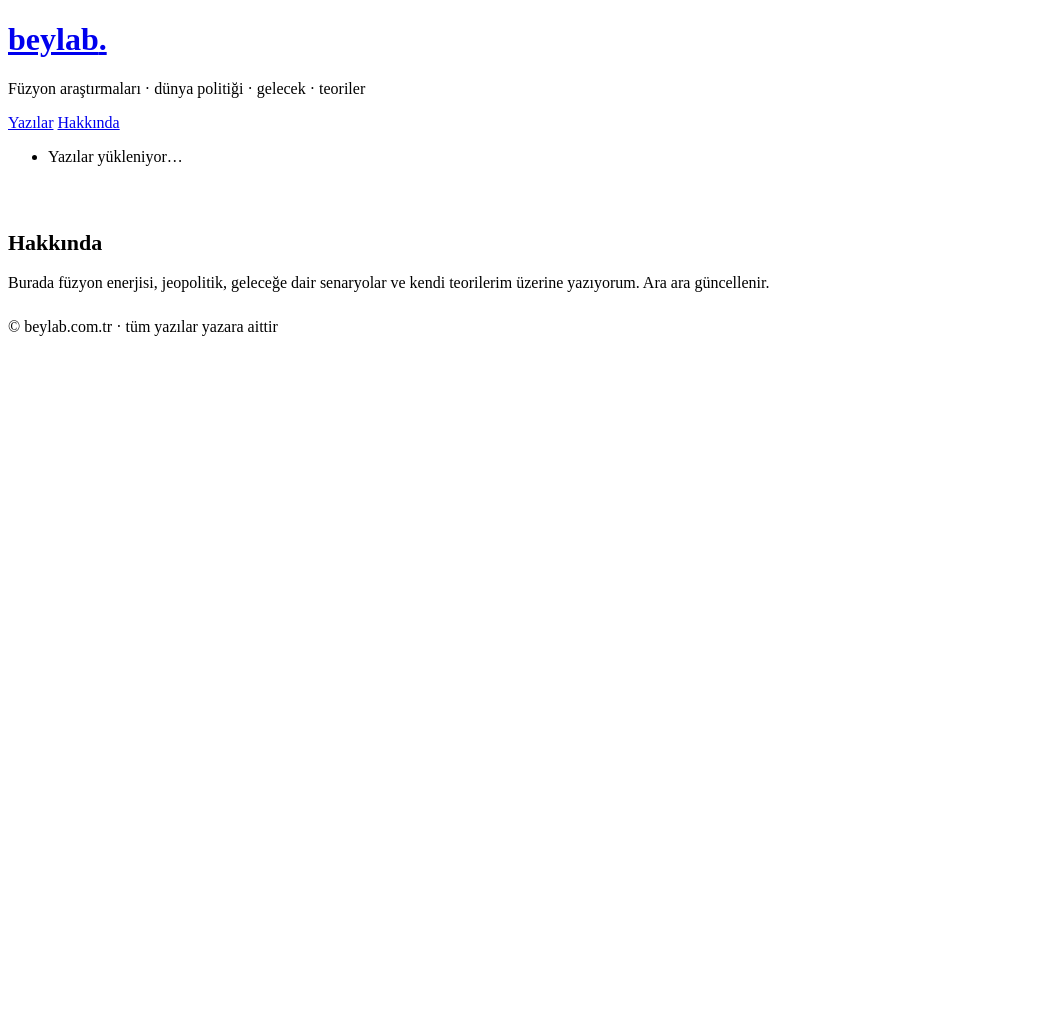
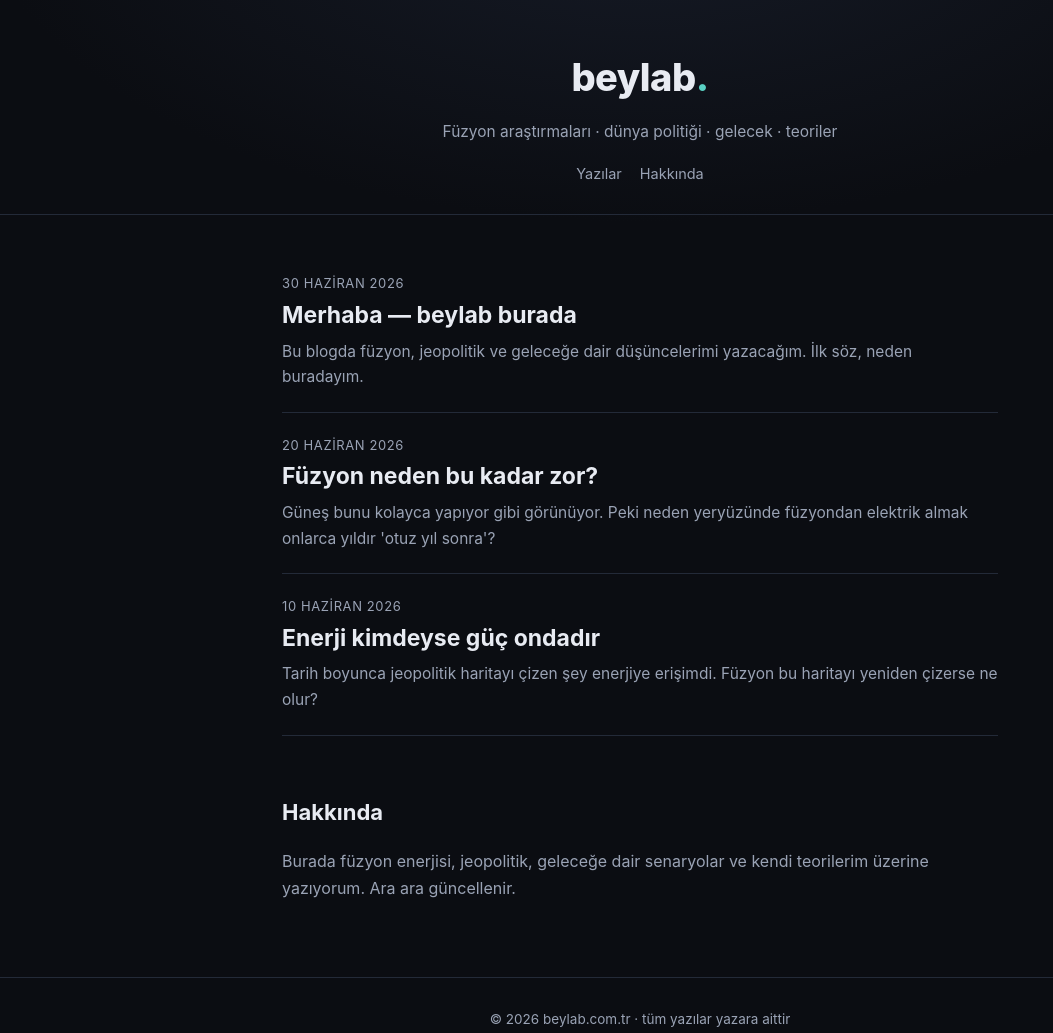
Before and after one commit to bugra-jpg/beylab, a plain HTML site: page index.html in a window 1280 px wide. Shown: the whole page, without its empty margins (0-1053 px from the left). Before the commit the page ends 800 px from the top, so only its background shows below. Drawn offline with Linux system fonts and the light colour scheme.

Commit message:
Add files via upload

````diff
--- a/app.js
+++ b/app.js
@@ -0,0 +1,87 @@
+// beylab — basit, derleme gerektirmeyen blog motoru
+(function () {
+  var y = document.getElementById("year");
+  if (y) y.textContent = new Date().getFullYear();
+})();
+
+// Tarihi Türkçe biçimle (2026-06-30 -> 30 Haziran 2026)
+function formatDate(iso) {
+  if (!iso) return "";
+  var aylar = ["Ocak","Şubat","Mart","Nisan","Mayıs","Haziran","Temmuz","Ağustos","Eylül","Ekim","Kasım","Aralık"];
+  var p = String(iso).split("-");
+  if (p.length !== 3) return iso;
+  var g = parseInt(p[2], 10), a = parseInt(p[1], 10) - 1, yil = p[0];
+  if (isNaN(g) || isNaN(a) || !aylar[a]) return iso;
+  return g + " " + aylar[a] + " " + yil;
+}
+
+function escapeHtml(s) {
+  return String(s).replace(/[&<>"]/g, function (c) {
+    return { "&": "&amp;", "<": "&lt;", ">": "&gt;", '"': "&quot;" }[c];
+  });
+}
+
+// --- Ana sayfa: yazı listesi ---
+function renderIndex() {
+  var list = document.getElementById("post-list");
+  fetch("posts.json", { cache: "no-cache" })
+    .then(function (r) { if (!r.ok) throw new Error("posts.json bulunamadı"); return r.json(); })
+    .then(function (posts) {
+      if (!posts.length) { list.innerHTML = '<li class="state">Henüz yazı yok.</li>'; return; }
+      list.innerHTML = posts.map(function (p) {
+        return '<li><a class="post-card" href="post.html?p=' + encodeURIComponent(p.slug) + '">' +
+          '<div class="meta">' + formatDate(p.date) + '</div>' +
+          '<h2>' + escapeHtml(p.title) + '</h2>' +
+          (p.excerpt ? '<p>' + escapeHtml(p.excerpt) + '</p>' : '') +
+          '</a></li>';
+      }).join("");
+    })
+    .catch(function (e) {
+      list.innerHTML = '<li class="state">Liste yüklenemedi: ' + escapeHtml(e.message) + '</li>';
+    });
+}
+
+// Markdown dosyasından front matter (--- ... ---) ayıkla
+function parseFrontMatter(text) {
+  var meta = {}, body = text;
+  var m = text.match(/^﻿?---\s*\r?\n([\s\S]*?)\r?\n---\s*\r?\n?([\s\S]*)$/);
+  if (m) {
+    m[1].split(/\r?\n/).forEach(function (line) {
+      var idx = line.indexOf(":");
+      if (idx > -1) {
+        var k = line.slice(0, idx).trim();
+        var v = line.slice(idx + 1).trim().replace(/^["']|["']$/g, "");
+        if (k) meta[k] = v;
+      }
+    });
+    body = m[2];
+  }
+  return { meta: meta, body: body };
+}
+
+// --- Tekil yazı sayfası ---
+function renderPost() {
+  var el = document.getElementById("article");
+  var slug = new URLSearchParams(location.search).get("p");
+  if (!slug || !/^[a-zA-Z0-9._-]+$/.test(slug)) {
+    el.innerHTML = '<div class="state">Yazı bulunamadı. <a href="index.html">Ana sayfaya dön</a></div>';
+    return;
+  }
+  fetch("posts/" + slug + ".md", { cache: "no-cache" })
+    .then(function (r) { if (!r.ok) throw new Error("yazı bulunamadı"); return r.text(); })
+    .then(function (text) {
+      var parsed = parseFrontMatter(text);
+      var title = parsed.meta.title || slug;
+      var date = parsed.meta.date || "";
+      document.title = title + " — beylab";
+      marked.setOptions({ breaks: false, gfm: true });
+      el.innerHTML =
+        '<a class="back" href="index.html">← Tüm yazılar</a>' +
+        '<h1>' + escapeHtml(title) + '</h1>' +
+        '<div class="meta">' + formatDate(date) + '</div>' +
+        '<div class="content">' + marked.parse(parsed.body) + '</div>';
+    })
+    .catch(function (e) {
+      el.innerHTML = '<div class="state">Yazı yüklenemedi. <a href="index.html">Ana sayfaya dön</a></div>';
+    });
+}
--- a/post.html
+++ b/post.html
@@ -3,40 +3,29 @@
 <head>
   <meta charset="UTF-8">
   <meta name="viewport" content="width=device-width, initial-scale=1.0">
-  <title>beylab — füzyon, gelecek ve teoriler</title>
-  <meta name="description" content="Füzyon araştırmaları, dünya politiği, gelecek ve bunlara dair teoriler üzerine kişisel yazılar.">
-  <meta property="og:title" content="beylab">
-  <meta property="og:description" content="Füzyon araştırmaları, dünya politiği, gelecek ve teoriler üzerine yazılar.">
-  <meta property="og:type" content="website">
+  <title>beylab</title>
   <link rel="stylesheet" href="style.css">
+  <script src="https://cdn.jsdelivr.net/npm/marked@12.0.2/marked.min.js"></script>
 </head>
 <body>
   <header class="site-header">
     <div class="wrap">
       <h1 class="brand"><a href="index.html">beylab<span class="dot">.</span></a></h1>
       <p class="tagline">Füzyon araştırmaları · dünya politiği · gelecek · teoriler</p>
-      <nav class="nav">
-        <a href="index.html">Yazılar</a>
-        <a href="#hakkinda">Hakkında</a>
-      </nav>
     </div>
   </header>
 
   <main class="wrap">
-    <ul class="post-list" id="post-list">
-      <li class="state">Yazılar yükleniyor…</li>
-    </ul>
-    <section id="hakkinda" style="padding:30px 0 10px; color:var(--muted);">
-      <h2 style="color:var(--text); font-size:22px;">Hakkında</h2>
-      <p>Burada füzyon enerjisi, jeopolitik, geleceğe dair senaryolar ve kendi teorilerim üzerine yazıyorum. Ara ara güncellenir.</p>
-    </section>
+    <article class="article" id="article">
+      <div class="state">Yazı yükleniyor…</div>
+    </article>
   </main>
 
   <footer class="site-footer">
-    <div class="wrap">© <span id="year"></span> beylab.com.tr · tüm yazılar yazara aittir</div>
+    <div class="wrap">© <span id="year"></span> beylab.com.tr</div>
   </footer>
 
   <script src="app.js"></script>
-  <script>renderIndex();</script>
+  <script>renderPost();</script>
 </body>
 </html>
--- a/posts.json
+++ b/posts.json
@@ -1,31 +1,20 @@
-<!DOCTYPE html>
-<html lang="tr">
-<head>
-  <meta charset="UTF-8">
-  <meta name="viewport" content="width=device-width, initial-scale=1.0">
-  <title>beylab</title>
-  <link rel="stylesheet" href="style.css">
-  <script src="https://cdn.jsdelivr.net/npm/marked@12.0.2/marked.min.js"></script>
-</head>
-<body>
-  <header class="site-header">
-    <div class="wrap">
-      <h1 class="brand"><a href="index.html">beylab<span class="dot">.</span></a></h1>
-      <p class="tagline">Füzyon araştırmaları · dünya politiği · gelecek · teoriler</p>
-    </div>
-  </header>
-
-  <main class="wrap">
-    <article class="article" id="article">
-      <div class="state">Yazı yükleniyor…</div>
-    </article>
-  </main>
-
-  <footer class="site-footer">
-    <div class="wrap">© <span id="year"></span> beylab.com.tr</div>
-  </footer>
-
-  <script src="app.js"></script>
-  <script>renderPost();</script>
-</body>
-</html>
+[
+  {
+    "slug": "2026-06-30-merhaba",
+    "title": "Merhaba — beylab burada",
+    "date": "2026-06-30",
+    "excerpt": "Bu blogda füzyon, jeopolitik ve geleceğe dair düşüncelerimi yazacağım. İlk söz, neden buradayım."
+  },
+  {
+    "slug": "2026-06-20-fuzyon-neden-zor",
+    "title": "Füzyon neden bu kadar zor?",
+    "date": "2026-06-20",
+    "excerpt": "Güneş bunu kolayca yapıyor gibi görünüyor. Peki neden yeryüzünde füzyondan elektrik almak onlarca yıldır 'otuz yıl sonra'?"
+  },
+  {
+    "slug": "2026-06-10-enerji-ve-guc",
+    "title": "Enerji kimdeyse güç ondadır",
+    "date": "2026-06-10",
+    "excerpt": "Tarih boyunca jeopolitik haritayı çizen şey enerjiye erişimdi. Füzyon bu haritayı yeniden çizerse ne olur?"
+  }
+]
--- a/style.css
+++ b/style.css
@@ -1,116 +1,65 @@
-# beylab.com.tr — kişisel blog
-
-Derleme (build) gerektirmeyen, tamamen **ücretsiz** statik blog. GitHub Pages üzerinde barınır.
-Yeni yazı eklemek = `posts/` klasörüne bir `.md` dosyası koymak. Gerisi otomatik.
-
----
-
-## Bölüm 1 — Siteyi ilk kez yayına alma (tek seferlik, ~15 dk)
-
-### 1) GitHub'da depo (repository) oluştur
-1. https://github.com/new adresine git.
-2. **Repository name**: `beylab` (ya da istediğin bir ad).
-3. **Public** seç (GitHub Pages ücretsiz katmanda public olmalı).
-4. "Create repository" de.
-
-### 2) Bu klasördeki dosyaları yükle
-En kolay yol, tarayıcıdan sürükle-bırak:
-1. Yeni deponun sayfasında **"uploading an existing file"** bağlantısına tıkla.
-2. Bu `beylab-site` klasörünün **içindeki** tüm dosya ve klasörleri (index.html, post.html, style.css, app.js, posts.json, CNAME, .nojekyll, `posts/`, `scripts/`, `.github/`) sürükleyip bırak.
-   - Not: `.github` ve `.nojekyll` gibi noktayla başlayan dosyaların da yüklendiğinden emin ol.
-3. Aşağıda **"Commit changes"** de.
-
-### 3) GitHub Pages'i aç
-1. Depoda **Settings → Pages**.
-2. **Build and deployment → Source** kısmında **"GitHub Actions"** seç.
-3. Birkaç dakika içinde `.github/workflows/deploy.yml` çalışır ve siten yayınlanır.
-   İlerlemeyi **Actions** sekmesinden izleyebilirsin.
-
-Bu noktada siten şu adreste yayında olur:
-`https://KULLANICIADIN.github.io/beylab/`
-
-### 4) Kendi alan adını bağla (beylab.com.tr)
-Depoda `CNAME` dosyası zaten `beylab.com.tr` içeriyor. Şimdi DNS tarafını ayarla:
-
-**metunic.com (ya da DNS panelin) üzerinde şu kayıtları ekle:**
-
-Apex (kök) alan adı `beylab.com.tr` için 4 adet **A** kaydı:
-
-| Tip | Ad / Host | Değer |
-|-----|-----------|-------|
-| A | @ | 185.199.108.153 |
-| A | @ | 185.199.109.153 |
-| A | @ | 185.199.110.153 |
-| A | @ | 185.199.111.153 |
-
-`www` için 1 adet **CNAME** kaydı:
-
-| Tip | Ad / Host | Değer |
-|-----|-----------|-------|
-| CNAME | www | KULLANICIADIN.github.io |
-
-Sonra GitHub'da **Settings → Pages → Custom domain** kısmına `beylab.com.tr` yaz ve kaydet.
-DNS yayılması genelde birkaç dakika–birkaç saat sürer. Yayıldıktan sonra
-**"Enforce HTTPS"** kutusunu işaretle (ücretsiz SSL sertifikası otomatik gelir).
-
----
-
-## Bölüm 2 — Yeni yazı ekleme (her seferinde, ~2 dk)
-
-1. GitHub'da deponda `posts/` klasörüne gir.
-2. Sağ üstte **"Add file → Create new file"**.
-3. Dosya adını şu biçimde ver: `YIL-AY-GUN-kisa-baslik.md`
-   Örnek: `2026-07-15-yapay-zeka-ve-fuzyon.md`
-   (Sadece İngiliz harfleri, rakam ve tire kullan; boşluk ve Türkçe karakter kullanma.)
-4. İçeriğin en üstüne şu bloğu koy (front matter), altına yazını yaz:
-
-```
----
-title: Yazının görünen başlığı
-date: 2026-07-15
-excerpt: Ana sayfada görünecek 1-2 cümlelik özet.
----
-
-Buradan itibaren yazını **Markdown** ile yaz.
-
-## Ara başlık
-
-Normal paragraf. **Kalın**, *italik*, [bağlantı](https://ornek.com).
-
-- madde
-- madde
-
-> alıntı
-```
-
-5. Aşağıda **"Commit changes"** de.
-6. Bitti! 1–2 dakika içinde yazı otomatik olarak ana sayfada belirir.
-   (`posts.json` listesi GitHub Actions tarafından kendiliğinden güncellenir — sen dokunmazsın.)
-
-### Yazıyı düzenlemek / silmek
-- Düzenle: `posts/` içindeki dosyayı aç → kalem ikonu → düzenle → commit.
-- Sil: dosyayı aç → çöp kutusu ikonu → commit.
-
----
-
-## Markdown kısa hatırlatma
-- `# Başlık`, `## Alt başlık`
-- `**kalın**`, `*italik*`
-- `[yazı](https://link)`
-- Liste: satır başına `- ` veya `1. `
-- Alıntı: `> ...`
-- Kod: `` `kod` `` veya üç ters tırnakla blok
-- Yatay çizgi: `---`
-
-## Dosya yapısı
-```
-index.html        Ana sayfa (yazı listesi)
-post.html         Tekil yazı görünümü
-style.css         Tasarım
-app.js            Blog motoru (markdown'ı tarayıcıda render eder)
-posts.json        Yazı listesi (otomatik üretilir)
-posts/            Tüm yazılar (.md dosyaları) — sen buraya yazarsın
-scripts/          posts.json'u üreten script
-.github/          Otomatik yayın ayarı
-CNAME             Alan adı (beylab.com.tr)
-```
+:root {
+  --bg: #0b0d12;
+  --bg-soft: #12151d;
+  --card: #151a24;
+  --border: #232a38;
+  --text: #e8ebf2;
+  --muted: #9aa3b5;
+  --accent: #5ad1c4;
+  --accent-2: #7c8cff;
+  --max: 760px;
+  --radius: 14px;
+  --serif: "Iowan Old Style", "Palatino Linotype", "Georgia", serif;
+  --sans: -apple-system, BlinkMacSystemFont, "Segoe UI", Roboto, "Helvetica Neue", Arial, sans-serif;
+}
+* { box-sizing: border-box; }
+html { scroll-behavior: smooth; }
+body {
+  margin: 0;
+  background: radial-gradient(1200px 600px at 50% -10%, #161b27 0%, var(--bg) 55%);
+  color: var(--text);
+  font-family: var(--sans);
+  line-height: 1.65;
+  -webkit-font-smoothing: antialiased;
+}
+a { color: var(--accent); text-decoration: none; }
+a:hover { color: var(--accent-2); }
+.wrap { max-width: var(--max); margin: 0 auto; padding: 0 22px; }
+.site-header { padding: 46px 0 28px; text-align: center; border-bottom: 1px solid var(--border); }
+.brand { font-size: 38px; font-weight: 800; letter-spacing: -0.5px; margin: 0; }
+.brand a { color: var(--text); }
+.brand .dot { color: var(--accent); }
+.tagline { color: var(--muted); margin: 10px 0 18px; font-size: 15.5px; }
+.nav { display: flex; gap: 18px; justify-content: center; font-size: 14.5px; }
+.nav a { color: var(--muted); }
+.nav a:hover { color: var(--accent); }
+.post-list { padding: 36px 0 10px; list-style: none; margin: 0; }
+.post-card { display: block; padding: 22px 0; border-bottom: 1px solid var(--border); }
+.post-card .meta { font-size: 13px; color: var(--muted); text-transform: uppercase; letter-spacing: 0.6px; }
+.post-card h2 { margin: 6px 0 8px; font-size: 23px; font-weight: 700; color: var(--text); line-height: 1.3; }
+.post-card:hover h2 { color: var(--accent); }
+.post-card p { margin: 0; color: var(--muted); font-size: 15.5px; }
+.article { padding: 40px 0 20px; }
+.article .back { font-size: 14px; color: var(--muted); display: inline-block; margin-bottom: 26px; }
+.article h1 { font-size: 33px; line-height: 1.22; margin: 0 0 10px; letter-spacing: -0.5px; }
+.article .meta { color: var(--muted); font-size: 14px; margin-bottom: 30px; }
+.content { font-family: var(--serif); font-size: 19px; line-height: 1.78; }
+.content h2 { font-family: var(--sans); font-size: 25px; margin: 38px 0 12px; }
+.content h3 { font-family: var(--sans); font-size: 20px; margin: 30px 0 10px; }
+.content p { margin: 0 0 22px; }
+.content img { max-width: 100%; border-radius: var(--radius); }
+.content blockquote { margin: 24px 0; padding: 4px 20px; border-left: 3px solid var(--accent); color: var(--muted); font-style: italic; }
+.content code { background: var(--bg-soft); border: 1px solid var(--border); padding: 2px 6px; border-radius: 6px; font-size: 0.85em; }
+.content pre { background: var(--bg-soft); border: 1px solid var(--border); padding: 16px; border-radius: var(--radius); overflow-x: auto; }
+.content pre code { background: none; border: none; padding: 0; }
+.content ul, .content ol { padding-left: 22px; margin: 0 0 22px; }
+.content li { margin: 6px 0; }
+.content hr { border: none; border-top: 1px solid var(--border); margin: 36px 0; }
+.content a { border-bottom: 1px solid rgba(90,209,196,0.4); }
+.site-footer { margin-top: 50px; padding: 30px 0 50px; border-top: 1px solid var(--border); text-align: center; color: var(--muted); font-size: 13.5px; }
+.state { padding: 60px 0; text-align: center; color: var(--muted); }
+@media (max-width: 600px) {
+  .brand { font-size: 31px; }
+  .article h1 { font-size: 27px; }
+  .content { font-size: 18px; }
+}
````
